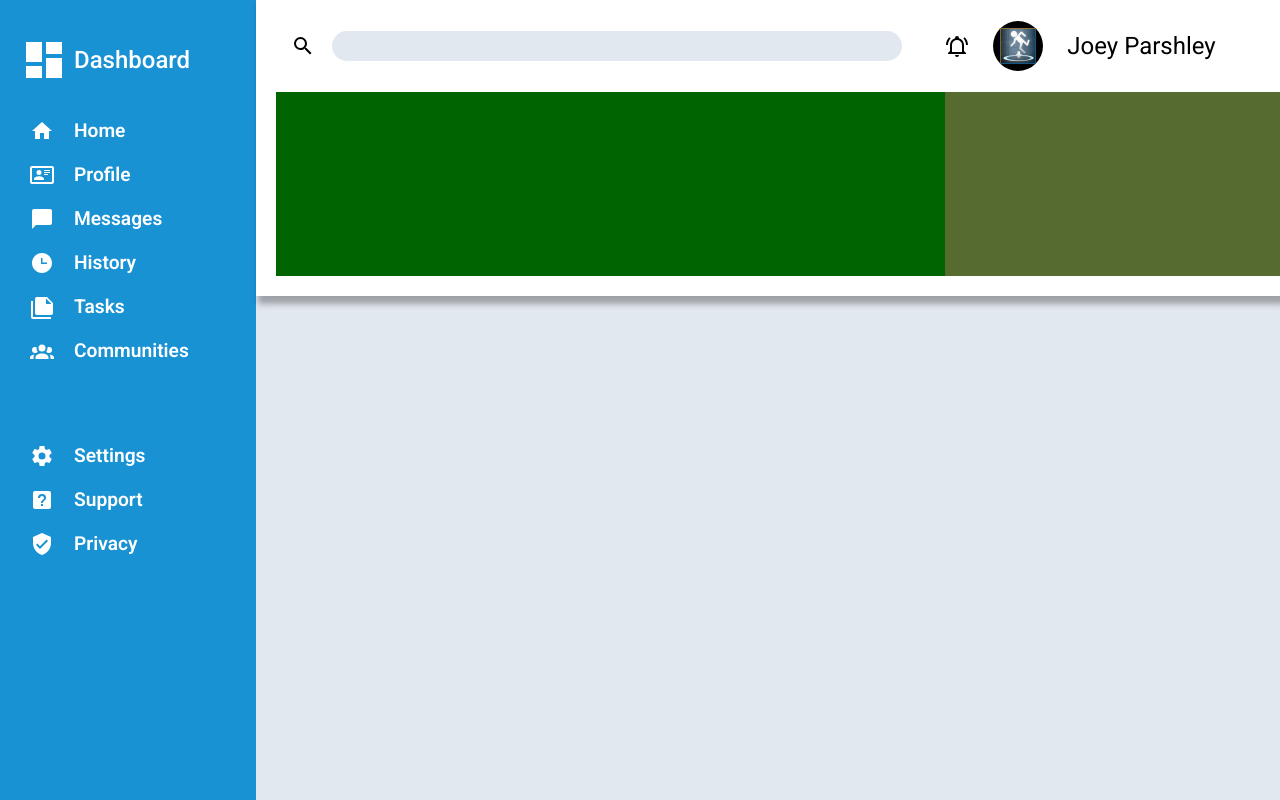
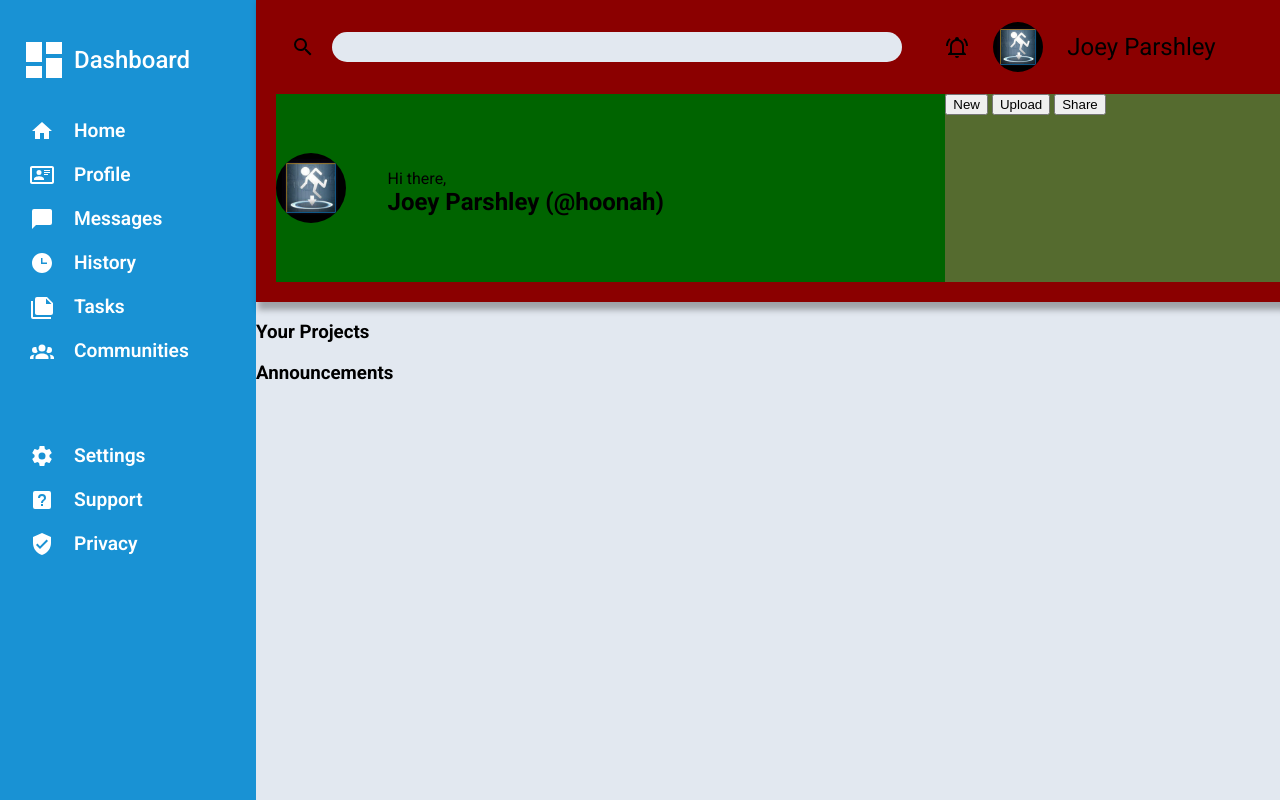
Before and after one commit to JoeyParshley/odin-admin-dashboard, a plain HTML site: page index.html in a window 1280 px wide. Drawn offline with Linux system fonts and the light colour scheme.

Commit message:
Adjust header grid to shrink down search container

```diff
--- a/index.html
+++ b/index.html
@@ -45,8 +45,16 @@
             <span>Joey Parshley</span>
           </div>
         </div>
-        <div class="user-info"></div>
-        <div class="buttons"></div>
+        <div class="user-info">
+          <img src="./images/511760.jpeg" alt="avatar" />
+          <span class="greeting">Hi there,</span>
+          <span class="user">Joey Parshley (@hoonah)</span>
+        </div>
+        <div class="buttons">
+          <button type="button">New</button>
+          <button type="button">Upload</button>
+          <button type="button">Share</button>
+        </div>
       </header>
       <div class="side-content">
         <div class="logo">
@@ -206,7 +214,14 @@
           </ul>
         </div>
       </div>
-      <div class="main-content"></div>
+      <div class="main-content">
+        <div class="projects">
+          <h3>Your Projects</h3>
+        </div>
+        <div class="announcements">
+          <h3>Announcements</h3>
+        </div>
+      </div>
     </div>
   </body>
 </html>
--- a/styles/style.css
+++ b/styles/style.css
@@ -56,12 +56,11 @@ header {
   grid-template-columns: 2fr 1fr;
   grid-template-rows: 1fr 2fr;
   grid-column: 2;
-  grid-row: 1 / 2;
-  background: white;
+  /* grid-row: 1; */
+  background: darkred;
   padding: 0 0 20px 20px;
   position: relative;
   box-shadow: 5px 5px 6px 3px rgba(0, 0, 0, 0.3);
-}
 
   .search {
     display: grid;
@@ -76,10 +75,11 @@ header {
     height: 30px;
     width: 570px;
   }
+
   .alerts {
     display: grid;
     grid-template-columns: 1fr 6fr;
-  justify-content: start;
+    justify-content: end;
     .name {
       display: grid;
       align-items: center;
@@ -96,10 +96,41 @@ header {
 
   .user-info {
     background: darkgreen;
+    display: grid;
+    grid-template-columns: 1fr 5fr;
+    grid-template-rows: 1fr 1fr;
+    align-items: center;
+    img {
+      grid-column: 1;
+      grid-row: 1 / 3;
+      border-radius: 35px;
+      height: 70px;
+    }
+    .greeting {
+      align-self: self-end;
+      font-size: 1rem;
+      grid-column: 2 / 6;
+      grid-row: 1;
+    }
+
+    .user {
+      font-size: 1.5rem;
+      align-self: flex-start;
+      font-weight: bold;
+      grid-column: 2 / 6;
+      grid-row: 2 / 4;
+    }
   }
 
   .buttons {
     background: darkolivegreen;
+  }
+}
+
+.main-content {
+  grid-column: 2;
+  grid-row: 2 / 5;
+  background: rgb(226, 232, 240);
 }
 
 .side-content {
@@ -108,9 +139,8 @@ header {
   display: grid;
   grid-template-rows: 80px 325px 100px;
   grid-column: 1;
-  grid-row: 1 / 6;
+  grid-row: 1 / 5;
   background: rgb(25, 146, 212);
-}
 
   .logo {
     display: grid;
@@ -139,11 +169,5 @@ header {
   }
 
   .settings {
-  /* background: darkred; */
   }
-
-.main-content {
-  grid-column: 2;
-  grid-row: 2 / 6;
-  background: rgb(226, 232, 240);
 }
```
Lines whose indentation alone changed are shown as unchanged.
